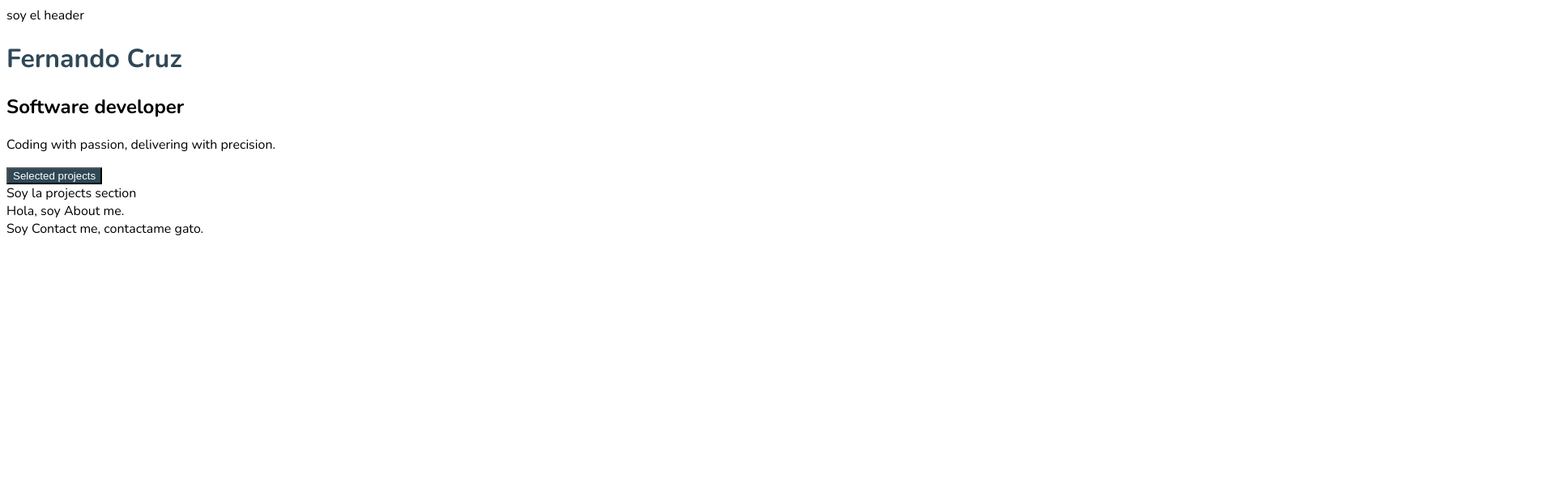
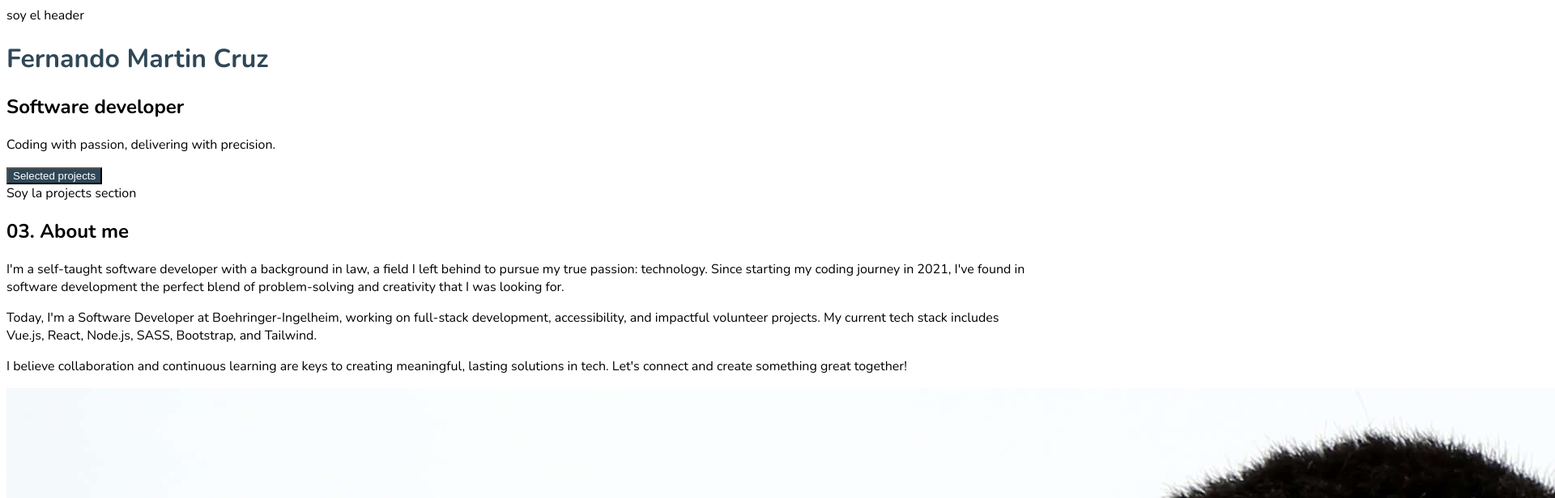
Before and after one commit to CruzFM/fernandocruz, a React (Create React App) app: page / in a window 1280 px wide. Shown: the top 616 px of the page at 81% size, 1920 px wide, since content can reach past the window. Built offline with nearby package versions, Linux system fonts and the light colour scheme.

Commit message:
About me section styling complete. Footer complete.

```diff
--- a/src/App.js
+++ b/src/App.js
@@ -1,6 +1,7 @@
 import "./App.css";
 import AboutMe from "./components/AboutMe";
 import ContactMe from "./components/ContactMe";
+import Footer from "./components/Footer";
 import Header from "./components/Header";
 import Hero from "./components/Hero";
 import Projects from "./components/Projects";
@@ -13,6 +14,7 @@ function App() {
       <Projects />
       <AboutMe />
       <ContactMe />
+      <Footer />
     </div>
   );
 }
--- a/src/components/AboutMe.jsx
+++ b/src/components/AboutMe.jsx
@@ -1,7 +1,38 @@
-function AboutMe(){
-    return(
-        <div>Hola, soy About me.</div>
-    );
+import fotoPerfil from "../assets/Foto-perfil.jpg";
+
+function AboutMe() {
+  return (
+    <div className="hero min-h-screen md:px-24">
+      <div className="hero-content flex-col lg:flex-row lg:gap-20 2xl:gap-32">
+        <div className="md:self-start">
+          <h2 className="text-2xl md:text-4xl font-semibold">03. About me</h2>
+          <p className="pt-6 md:text-lg">
+            I'm a self-taught software developer with a background in law, a
+            field I left behind to pursue my true passion: technology. Since
+            starting my coding journey in 2021, I've found in software
+            development the perfect blend of problem-solving and creativity that
+            I was looking for.
+          </p>
+          <p className="py-2 md:text-lg">
+            Today, I'm a Software Developer at Boehringer-Ingelheim, working on
+            full-stack development, accessibility, and impactful volunteer
+            projects. My current tech stack includes Vue.js, React, Node.js,
+            SASS, Bootstrap, and Tailwind.
+          </p>
+          <p className="py-2 md:text-lg">
+            I believe collaboration and continuous learning are keys to creating
+            meaningful, lasting solutions in tech. Let's connect and create
+            something great together!
+          </p>
+        </div>
+        <img
+          src={fotoPerfil}
+          className="w-full md:max-w-sm rounded-lg shadow-2xl"
+          alt="Fernando Cruz, a man smiling at the camera in a formal shirt and professional pose"
+        />
+      </div>
+    </div>
+  );
 }
 
 export default AboutMe;
--- a/src/components/Footer.jsx
+++ b/src/components/Footer.jsx
@@ -1,6 +1,10 @@
 function Footer() {
     return(
-        <div> Aca hay un piecito (footer)</div>
+        <footer className="footer footer-center bg-base-300 text-base-content p-4">
+        <aside>
+            <p>Designed and built by Fernando Cruz with Figma, React, Tailwind, DaisyUI and VSCode © {new Date().getFullYear()} </p>
+        </aside>
+        </footer>
     );
 }
 
--- a/src/components/Hero.jsx
+++ b/src/components/Hero.jsx
@@ -1,10 +1,10 @@
 function Hero() {
     return(
-        <div className="h-3/5 px-8 pt-11 py-16 border border-black flex flex-col gap-2">
-            <h1 className="text-4xl font-extrabold text-primary-color">Fernando Cruz</h1>
-            <h2 className="text-xl font-semibold">Software developer</h2>
-            <p className="text-normal font-normal mt-2.5">Coding with passion, delivering with precision.</p>
-            <button type="button" className="btn-primary w-44 pr-6 pl-0.5 py-2 rounded-md mt-2.5">Selected projects</button>
+        <div className="h-3/5 md:h-screen px-8 md:px-32 pt-11 md:pt-40 py-16 border border-black flex flex-col gap-2">
+            <h1 className="text-4xl md:text-7xl font-extrabold text-primary-color">Fernando Martin Cruz</h1>
+            <h2 className="text-xl md:text-4xl font-semibold">Software developer</h2>
+            <p className="text-normal md:text-2xl font-normal mt-2.5">Coding with passion, delivering with precision.</p>
+            <button type="button" className="btn-primary w-48 py-2 md:py-4 md:px-5 rounded-md mt-2.5 font-semibold flex justify-center items-center">Selected projects</button>
         </div>
     );
 }
```
Also changed, not shown: src/assets/Foto-perfil.jpg (added).
